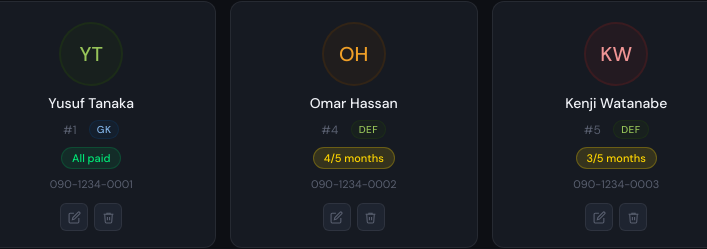
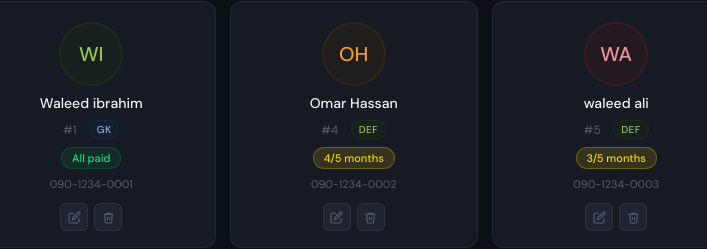
Before and after one commit to walled8008/ALITIHAD, a plain HTML site: page index.html in a window 1280 px wide. Shown: the part 152-401 px from the top of the page, 155-862 px from the left. Drawn offline with Linux system fonts and the light colour scheme.

Commit message:
Update player names in player list

```diff
--- a/index.html
+++ b/index.html
@@ -522,9 +522,9 @@ const AV_BG  = ['#0C447C','#27500A','#633806','#791F1F','#3C3489','#085041','#72
 const AV_TXT = ['#85B7EB','#97C459','#EF9F27','#F09595','#AFA9EC','#5DCAA5','#ED93B1','#FAC775','#B4B2A9'];
 
 let players = [
-  {id:1, name:'Yusuf Tanaka',   num:1,  pos:'GK',  phone:'090-1234-0001', email:'yusuf@mail.com',  amount:3000, photo:'', fees:{'2026-01':true,'2026-02':true,'2026-03':true,'2026-04':true,'2026-05':true}},
+  {id:1, name:'Waleed ibrahim',   num:1,  pos:'GK',  phone:'090-1234-0001', email:'yusuf@mail.com',  amount:3000, photo:'', fees:{'2026-01':true,'2026-02':true,'2026-03':true,'2026-04':true,'2026-05':true}},
   {id:2, name:'Omar Hassan',    num:4,  pos:'DEF', phone:'090-1234-0002', email:'omar@mail.com',   amount:3000, photo:'', fees:{'2026-01':true,'2026-02':true,'2026-03':true,'2026-04':true}},
-  {id:3, name:'Kenji Watanabe', num:5,  pos:'DEF', phone:'090-1234-0003', email:'kenji@mail.com',  amount:3000, photo:'', fees:{'2026-01':true,'2026-02':true,'2026-03':true}},
+  {id:3, name:'waleed ali', num:5,  pos:'DEF', phone:'090-1234-0003', email:'kenji@mail.com',  amount:3000, photo:'', fees:{'2026-01':true,'2026-02':true,'2026-03':true}},
   {id:4, name:'Lucas Ferreira', num:8,  pos:'MID', phone:'090-1234-0004', email:'lucas@mail.com',  amount:3000, photo:'', fees:{'2026-01':true,'2026-02':true,'2026-03':true,'2026-04':true,'2026-05':true}},
   {id:5, name:'Arjun Mehta',    num:10, pos:'FWD', phone:'090-1234-0005', email:'arjun@mail.com',  amount:3000, photo:'', fees:{}},
 ];
```
